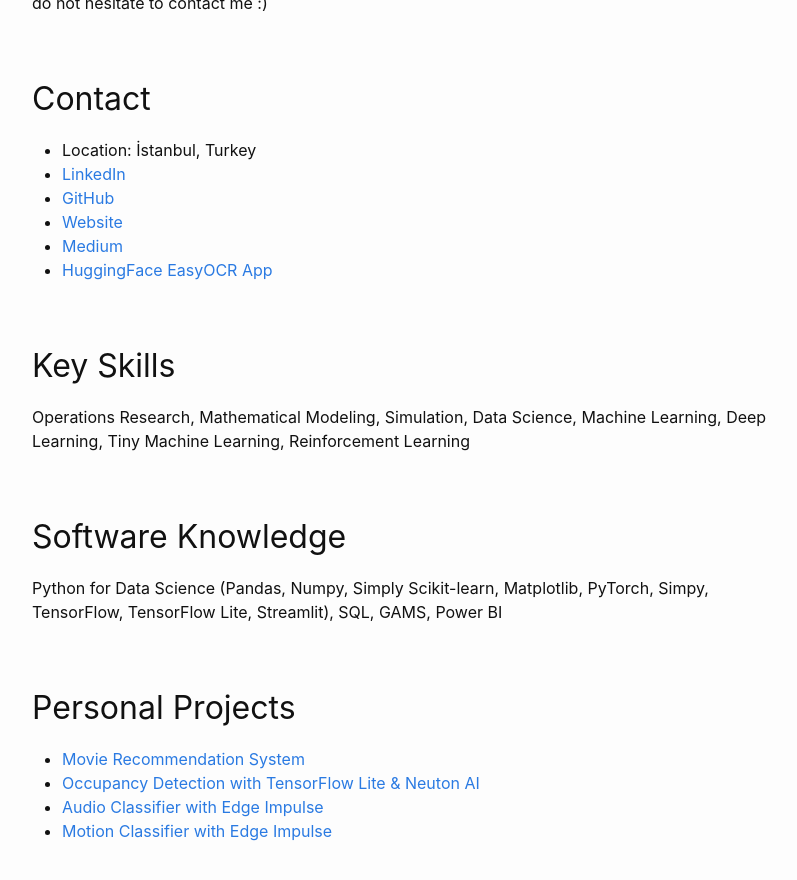
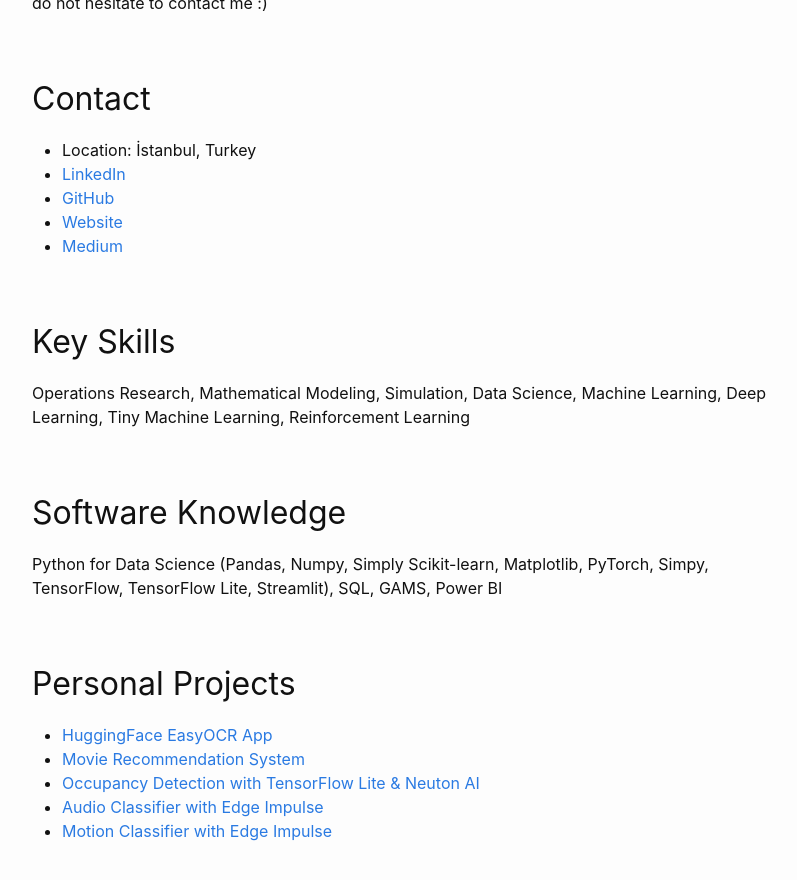
Before and after one commit to pelinbalci/pelinbalci.github.io, a Jekyll site: the page built from CV.md, in a window 1280 px wide and 900 px high, scrolled down 834 px. Shown: the top 880 px of the window, without its empty margins (238-1035 px from the left). Built offline with Jekyll 4.4.1, drawn with Linux system fonts in a browser that asks for light colours; some of the changed lines change nothing that is shown.

Commit message:
small fix

```diff
--- a/CV.md
+++ b/CV.md
@@ -33,7 +33,6 @@
 * [GitHub](https://github.com/pelinbalci)
 * [Website](https://pelinbalci.com/)
 * [Medium](https://medium.com/@balci.pelin)
-* [HuggingFace EasyOCR App](https://huggingface.co/spaces/pelinbalci/easyocr)
 
 ## Key Skills
 Operations Research, Mathematical Modeling, Simulation, Data Science, Machine Learning, Deep Learning,
@@ -44,6 +43,7 @@
 SQL, GAMS, Power BI
 
 ## Personal Projects
+- [HuggingFace EasyOCR App](https://huggingface.co/spaces/pelinbalci/easyocr)
 - [Movie Recommendation System](https://github.com/pelinbalci/MovieRecommendation)
 - [Occupancy Detection with TensorFlow Lite & Neuton AI](https://github.com/pelinbalci/Tinyml_Occupancy_Detection)
 - [Audio Classifier with Edge Impulse](https://pelinbalci.com/tinyml/2022/01/17/Audio-Classifier.html)
```
